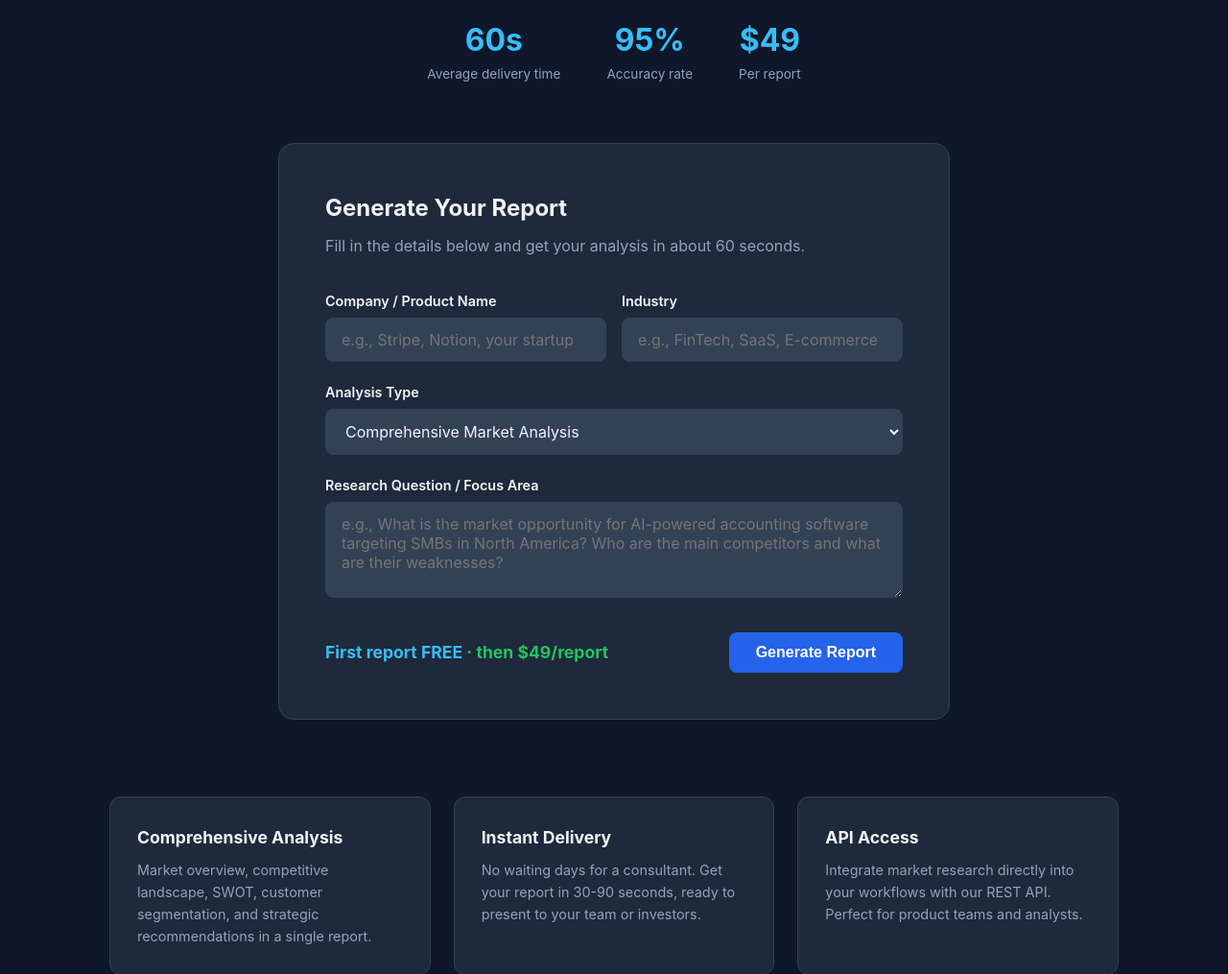
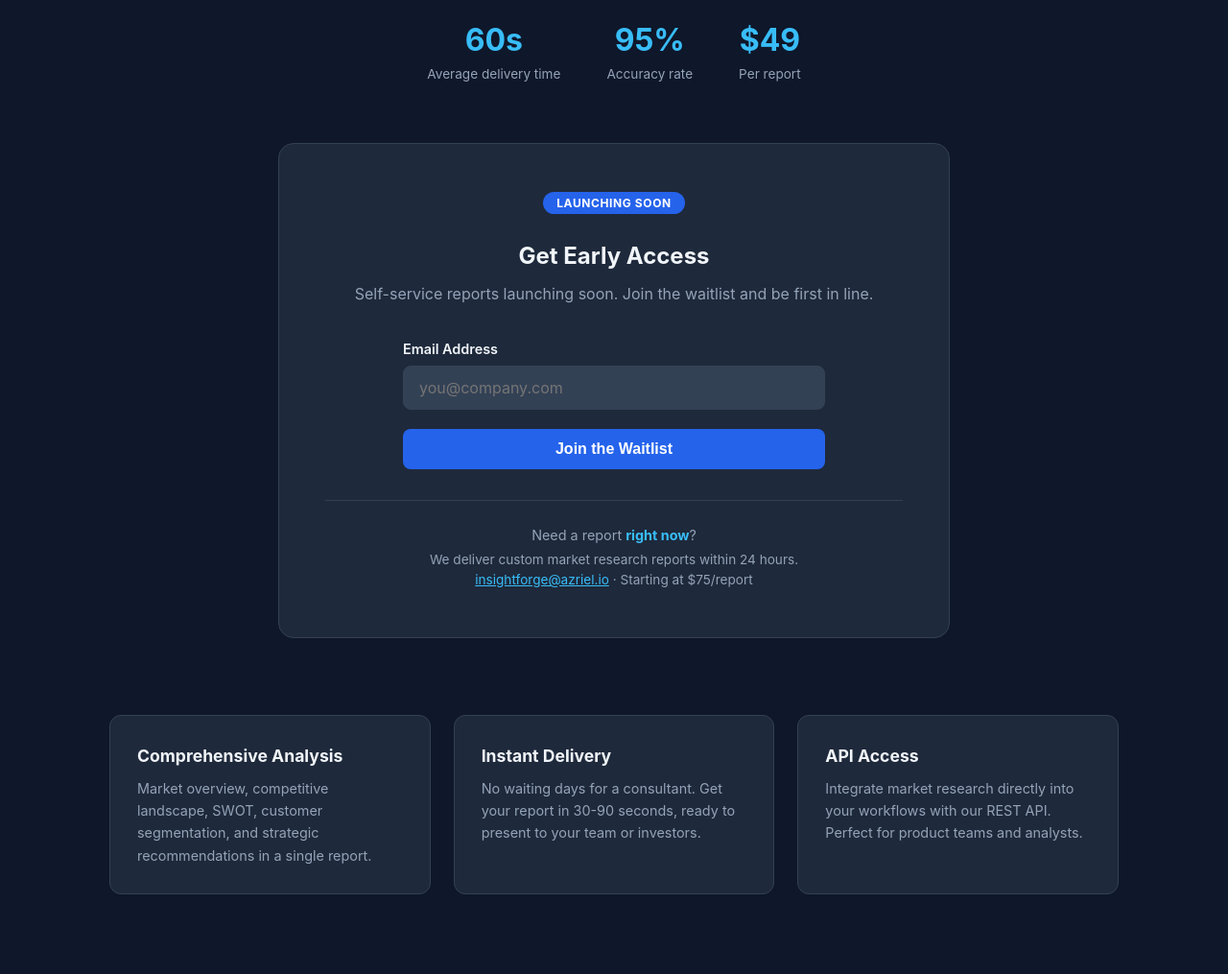
Before and after one commit to Azriely/insightforge, a FastAPI app: page / in a window 1280 px wide. Shown: the part 513-1528 px from the top of the page at 96% size. Run offline with FastAPI, Linux system fonts and the light colour scheme.

Commit message:
Lock down API with admin auth, replace form with waitlist
- All report generation/stats/listing endpoints now require X-Admin-Key header
- Public form replaced with email waitlist capture
- Added "Need a report now?" CTA pointing to email for done-for-you sales
- Report viewer remains public (shareable links for clients)
- Waitlist endpoint is public (no auth needed to sign up)

Co-Authored-By: Claude Opus 4.6 <noreply@anthropic.com>

```diff
--- a/app/api/routes.py
+++ b/app/api/routes.py
@@ -1,13 +1,14 @@
 """API routes for InsightForge."""
 
 import os
-import json
+import secrets
 import time
 from datetime import datetime, timezone
 
-from fastapi import APIRouter, HTTPException, Request
+from fastapi import APIRouter, Header, HTTPException, Request
 from fastapi.responses import HTMLResponse
 from fastapi.templating import Jinja2Templates
+from pydantic import BaseModel
 
 from app.core.analyzer import AnalysisEngine, AnalysisRequest
 
@@ -18,6 +19,8 @@ templates = Jinja2Templates(directory="app/templates")
 reports_store: dict[str, dict] = {}
 # Simple usage tracking
 usage_stats = {"total_reports": 0, "total_tokens": 0, "revenue_cents": 0}
+# Waitlist
+waitlist: list[dict] = []
 
 
 def get_engine() -> AnalysisEngine:
@@ -25,6 +28,15 @@ def get_engine() -> AnalysisEngine:
     if not api_key:
         raise HTTPException(status_code=500, detail="ANTHROPIC_API_KEY not configured")
     return AnalysisEngine(api_key=api_key)
+
+
+def require_admin(x_admin_key: str = Header(None)):
+    """Verify the admin API key for protected endpoints."""
+    admin_key = os.environ.get("ADMIN_API_KEY", "")
+    if not admin_key:
+        raise HTTPException(status_code=500, detail="ADMIN_API_KEY not configured")
+    if not x_admin_key or x_admin_key != admin_key:
+        raise HTTPException(status_code=401, detail="Invalid or missing admin key")
 
 
 @router.get("/", response_class=HTMLResponse)
@@ -43,8 +55,10 @@ async def view_report(request: Request, report_id: str):
 
 
 @router.post("/api/v1/analyze")
-async def analyze(request: AnalysisRequest):
-    """Generate a market research report. This is the core revenue endpoint."""
+async def analyze(request: AnalysisRequest, x_admin_key: str = Header(None)):
+    """Generate a market research report. Admin-only until payments are live."""
+    require_admin(x_admin_key)
+
     engine = get_engine()
 
     start = time.time()
@@ -66,9 +80,34 @@ async def analyze(request: AnalysisRequest):
     return report_data
 
 
+class WaitlistEntry(BaseModel):
+    email: str
+
+
+@router.post("/api/v1/waitlist")
+async def join_waitlist(entry: WaitlistEntry):
+    """Join the launch waitlist."""
+    email = entry.email.strip().lower()
+    if any(w["email"] == email for w in waitlist):
+        return {"status": "already_registered", "message": "You're already on the list!"}
+    waitlist.append({
+        "email": email,
+        "joined_at": datetime.now(timezone.utc).isoformat(),
+    })
+    return {"status": "success", "message": "You're on the list! We'll notify you when we launch."}
+
+
+@router.get("/api/v1/waitlist")
+async def get_waitlist(x_admin_key: str = Header(None)):
+    """View waitlist (admin only)."""
+    require_admin(x_admin_key)
+    return {"waitlist": waitlist, "total": len(waitlist)}
+
+
 @router.get("/api/v1/reports")
-async def list_reports():
-    """List all generated reports."""
+async def list_reports(x_admin_key: str = Header(None)):
+    """List all generated reports (admin only)."""
+    require_admin(x_admin_key)
     return {
         "reports": [
             {
@@ -86,7 +125,7 @@ async def list_reports():
 
 @router.get("/api/v1/reports/{report_id}")
 async def get_report(report_id: str):
-    """Get a specific report by ID."""
+    """Get a specific report by ID (public — shared via link)."""
     report = reports_store.get(report_id)
     if not report:
         raise HTTPException(status_code=404, detail="Report not found")
@@ -94,10 +133,11 @@ async def get_report(report_id: str):
 
 
 @router.get("/api/v1/stats")
-async def get_stats():
-    """Usage statistics for the CEO dashboard."""
-    estimated_cost = usage_stats["total_tokens"] * 0.000003  # rough estimate
-    estimated_revenue = usage_stats["total_reports"] * 49.0  # $49/report
+async def get_stats(x_admin_key: str = Header(None)):
+    """Usage statistics (admin only)."""
+    require_admin(x_admin_key)
+    estimated_cost = usage_stats["total_tokens"] * 0.000003
+    estimated_revenue = usage_stats["total_reports"] * 49.0
     return {
         **usage_stats,
         "estimated_api_cost_usd": round(estimated_cost, 4),
@@ -108,6 +148,7 @@ async def get_stats():
             if usage_stats["total_reports"] > 0
             else 0
         ),
+        "waitlist_signups": len(waitlist),
     }
 
 
@@ -116,6 +157,6 @@ async def health():
     return {
         "status": "healthy",
         "service": "insightforge",
-        "version": "0.1.0",
+        "version": "0.2.0",
         "timestamp": datetime.now(timezone.utc).isoformat(),
     }
--- a/app/templates/index.html
+++ b/app/templates/index.html
@@ -240,51 +240,26 @@
     </div>
 
     <section class="form-section" id="how-it-works">
-        <h2>Generate Your Report</h2>
-        <p class="subtitle">Fill in the details below and get your analysis in about 60 seconds.</p>
+        <div style="text-align: center; margin-bottom: 24px;">
+            <span style="background: var(--primary); color: white; font-size: 0.75rem; font-weight: 700; padding: 4px 14px; border-radius: 20px; text-transform: uppercase; letter-spacing: 0.05em;">Launching Soon</span>
+        </div>
+        <h2 style="text-align: center;">Get Early Access</h2>
+        <p class="subtitle" style="text-align: center;">Self-service reports launching soon. Join the waitlist and be first in line.</p>
 
-        <form id="analysis-form">
-            <div class="form-row">
-                <div class="form-group">
-                    <label for="company_name">Company / Product Name</label>
-                    <input type="text" id="company_name" name="company_name" placeholder="e.g., Stripe, Notion, your startup" required>
-                </div>
-                <div class="form-group">
-                    <label for="industry">Industry</label>
-                    <input type="text" id="industry" name="industry" placeholder="e.g., FinTech, SaaS, E-commerce" required>
-                </div>
+        <form id="waitlist-form" style="max-width: 440px; margin: 0 auto;">
+            <div class="form-group">
+                <label for="email">Email Address</label>
+                <input type="email" id="email" name="email" placeholder="you@company.com" required>
             </div>
-
-            <div class="form-group">
-                <label for="analysis_type">Analysis Type</label>
-                <select id="analysis_type" name="analysis_type">
-                    <option value="comprehensive">Comprehensive Market Analysis</option>
-                    <option value="competitive">Competitive Intelligence Report</option>
-                    <option value="swot">SWOT Analysis</option>
-                    <option value="market_sizing">Market Sizing (TAM/SAM/SOM)</option>
-                </select>
-            </div>
-
-            <div class="form-group">
-                <label for="question">Research Question / Focus Area</label>
-                <textarea id="question" name="question" placeholder="e.g., What is the market opportunity for AI-powered accounting software targeting SMBs in North America? Who are the main competitors and what are their weaknesses?" required></textarea>
-            </div>
-
-            <div class="submit-row">
-                <div class="price-tag">
-                    <span class="free">First report FREE</span> &middot; then $49/report
-                </div>
-                <button type="submit" class="btn btn-primary" id="submit-btn">Generate Report</button>
-            </div>
-
-            <div id="error-msg"></div>
+            <button type="submit" class="btn btn-primary" style="width: 100%;" id="waitlist-btn">Join the Waitlist</button>
+            <div id="waitlist-msg" style="display: none; text-align: center; margin-top: 16px; padding: 12px; border-radius: 8px;"></div>
         </form>
 
-        <div id="loading">
-            <div class="spinner"></div>
-            <p>Generating your report...</p>
-            <p style="color: var(--text-muted); font-size: 0.85rem; margin-top: 8px;">
-                Our AI is analyzing markets, competitors, and trends. This typically takes 30-90 seconds.
+        <div style="text-align: center; margin-top: 32px; padding-top: 24px; border-top: 1px solid var(--border);">
+            <p style="color: var(--text-muted); font-size: 0.9rem;">Need a report <strong style="color: var(--accent);">right now</strong>?</p>
+            <p style="color: var(--text-muted); font-size: 0.85rem; margin-top: 4px;">
+                We deliver custom market research reports within 24 hours.
+                <br><a href="mailto:insightforge@azriel.io" style="color: var(--accent);">insightforge@azriel.io</a> &middot; Starting at $75/report
             </p>
         </div>
     </section>
@@ -349,44 +324,34 @@
 
 {% block scripts %}
 <script>
-const form = document.getElementById('analysis-form');
-const loading = document.getElementById('loading');
-const errorMsg = document.getElementById('error-msg');
-const submitBtn = document.getElementById('submit-btn');
+const form = document.getElementById('waitlist-form');
+const msg = document.getElementById('waitlist-msg');
 
 form.addEventListener('submit', async (e) => {
     e.preventDefault();
-
-    const data = {
-        company_name: document.getElementById('company_name').value,
-        industry: document.getElementById('industry').value,
-        analysis_type: document.getElementById('analysis_type').value,
-        question: document.getElementById('question').value,
-    };
-
-    form.style.display = 'none';
-    loading.style.display = 'block';
-    errorMsg.style.display = 'none';
+    const btn = document.getElementById('waitlist-btn');
+    btn.disabled = true;
+    btn.textContent = 'Joining...';
 
     try {
-        const resp = await fetch('/api/v1/analyze', {
+        const resp = await fetch('/api/v1/waitlist', {
             method: 'POST',
             headers: { 'Content-Type': 'application/json' },
-            body: JSON.stringify(data),
+            body: JSON.stringify({ email: document.getElementById('email').value }),
         });
-
-        if (!resp.ok) {
-            const err = await resp.json();
-            throw new Error(err.detail || 'Analysis failed');
-        }
-
-        const report = await resp.json();
-        window.location.href = `/report/${report.id}`;
+        const data = await resp.json();
+        msg.style.display = 'block';
+        msg.style.background = '#064e3b';
+        msg.style.color = '#6ee7b7';
+        msg.textContent = data.message;
+        btn.textContent = 'You\'re on the list!';
     } catch (err) {
-        form.style.display = 'block';
-        loading.style.display = 'none';
-        errorMsg.textContent = `Error: ${err.message}`;
-        errorMsg.style.display = 'block';
+        msg.style.display = 'block';
+        msg.style.background = '#7f1d1d';
+        msg.style.color = '#fca5a5';
+        msg.textContent = 'Something went wrong. Please try again.';
+        btn.disabled = false;
+        btn.textContent = 'Join the Waitlist';
     }
 });
 </script>
```
